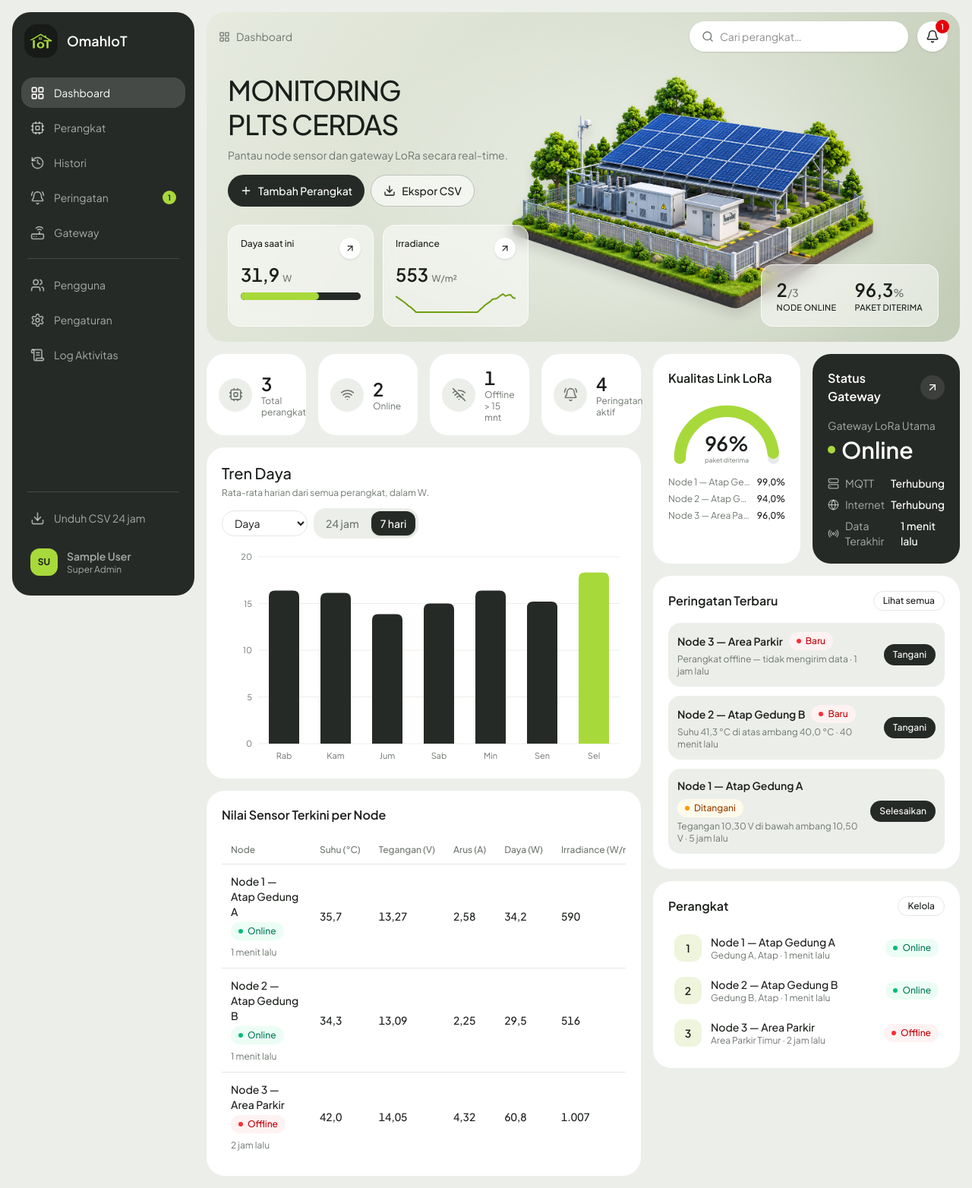
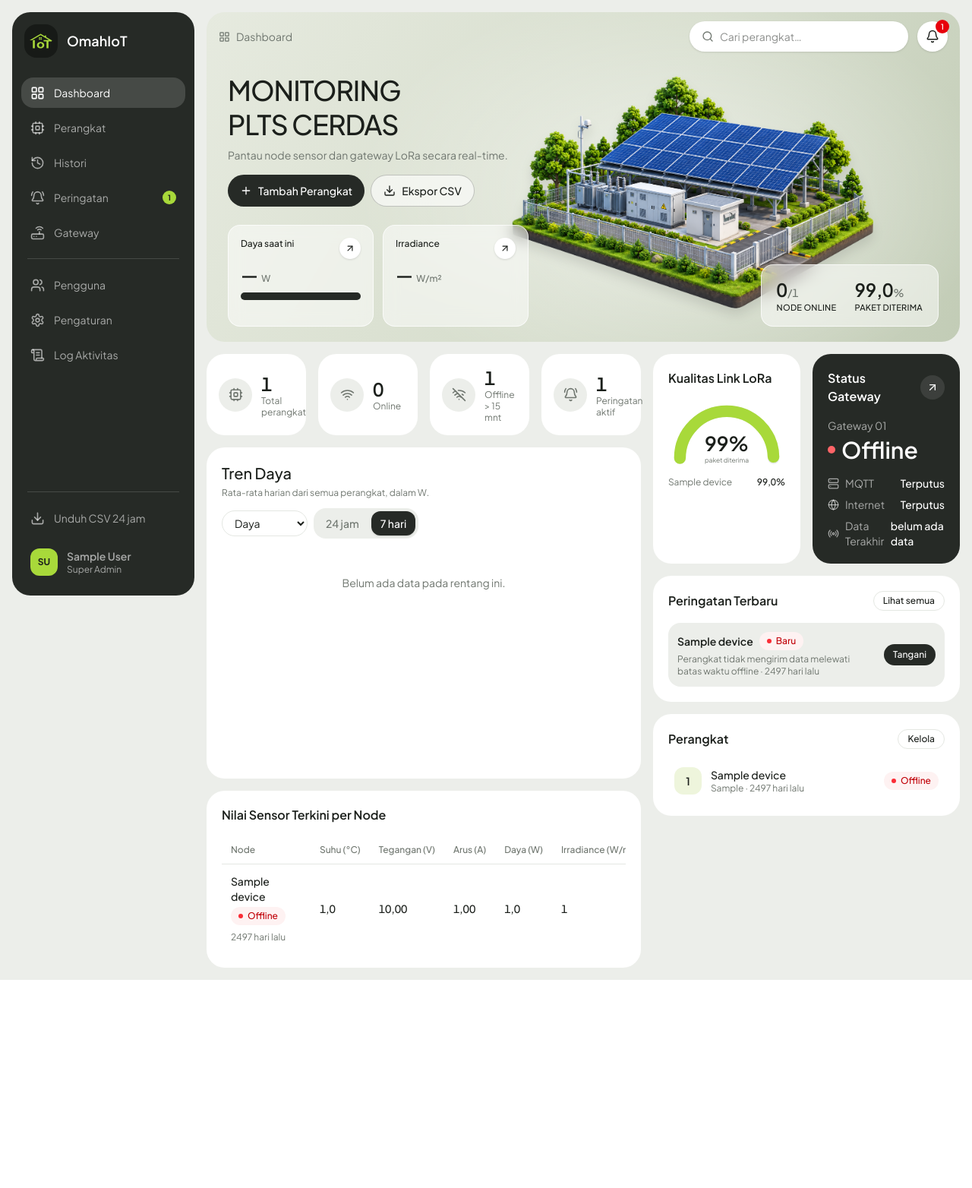
Before and after one commit to bayu3prayitno/dashboard_plts, a Laravel app: page /dashboard in a window 1280 px wide. Shown: the whole page at 76% size. After the commit the page ends 1290 px from the top, so only its background shows below. Run offline with Laravel 12, Linux system fonts and the light colour scheme; a user stored in the database is signed in; data comes from the database, SQL or seed files in the repository; tables that the repository leaves empty hold one stand-in row (values such as "Sample post"); style sheets or scripts are compiled from the project's sources.

Commit message:
add controller dashboard

```diff
--- a/app/Http/Controllers/DashboardController.php
+++ b/app/Http/Controllers/DashboardController.php
@@ -2,15 +2,19 @@
 
 namespace App\Http\Controllers;
 
+use App\Models\Alert;
+use App\Models\Device;
+use App\Models\Gateway;
 use Carbon\CarbonImmutable;
+use Illuminate\Support\Collection;
+use Illuminate\Support\Facades\DB;
 use Illuminate\View\View;
 
 /**
  * Dashboard OmahIoT.
  *
- * Data masih tiruan (deterministik, mengikuti pola matahari harian) dan disusun dengan
- * struktur yang sama seperti nanti dari database: devices, gateway, alerts, sensor_data.
- * Ganti metode-metode mock di bawah dengan query Eloquent saat backend siap.
+ * Membaca data dari tabel devices, measurements, gateways, alerts dan settings.
+ * Waktu di database disimpan dalam UTC; tampilan dan pengelompokan memakai zona TZ (WIB).
  */
 class DashboardController extends Controller
 {
@@ -24,38 +28,43 @@ class DashboardController extends Controller
         'irradiance' => ['label' => 'Irradiance', 'unit' => 'W/m²', 'digits' => 0],
     ];
 
+    /** Jumlah peringatan aktif yang ditampilkan di kartu dashboard. */
+    private const ACTIVE_ALERT_LIMIT = 3;
+
+    /** Nilai status peringatan untuk komponen <x-status-badge>. */
+    private const ALERT_STATUS_KEYS = [
+        Alert::STATUS_NEW => 'baru',
+        Alert::STATUS_ACKNOWLEDGED => 'ditangani',
+        Alert::STATUS_RESOLVED => 'selesai',
+    ];
+
     public function index(): View
     {
         $now = CarbonImmutable::now(self::TZ);
-        $offlineMinutes = 15;
+        $offlineMinutes = Device::offlineTimeoutMinutes();
 
-        $devices = self::withStatus(self::mockDevices($now), $now, $offlineMinutes);
-        foreach ($devices as &$d) {
-            $d['latest'] = $this->sample($d['id'], $d['last_seen']);
-        }
-        unset($d);
+        $latest = $this->latestMeasurements();
+        $devices = Device::query()
+            ->orderBy('node_id')
+            ->get()
+            ->map(fn (Device $device) => $this->deviceRow($device, $latest->get($device->id), $offlineMinutes))
+            ->all();
 
-        $online = array_values(array_filter($devices, fn ($d) => $d['status'] === 'online'));
-        $offline = count(array_filter($devices, fn ($d) => $d['status'] === 'offline'));
-        $avg = fn (string $key) => count($online)
-            ? array_sum(array_map(fn ($d) => $d['latest'][$key], $online)) / count($online)
-            : null;
+        $online = array_values(array_filter($devices, fn ($d) => $d['status'] === Device::STATUS_ONLINE));
+        $offline = count(array_filter($devices, fn ($d) => $d['status'] === Device::STATUS_OFFLINE));
+        $avg = fn (string $key) => $this->average(array_column(array_column($online, 'latest'), $key));
 
-        // Seri tren untuk grafik (rata-rata semua node aktif)
-        $trend = $this->trend($devices, $now);
+        // Tren untuk grafik: rata-rata semua perangkat aktif
+        $activeIds = array_column(array_filter($devices, fn ($d) => $d['aktif']), 'id');
+        $trend = $this->trend($activeIds, $now);
 
         $powerNow = $avg('power');
-        $powerPeak = max(array_map(fn ($p) => $p['value'] ?? 0, $trend['power']['24h']) ?: [0]);
+        $powerPeak = max(array_map(fn ($p) => $p['value'] ?? 0, $trend['power']['24h']));
         $powerShare = $powerNow !== null && $powerPeak > 0 ? min(100, $powerNow / $powerPeak * 100) : 0;
 
-        $links = array_values(array_filter($devices, fn ($d) => $d['aktif']));
-        $received = count($links)
-            ? array_sum(array_map(fn ($d) => 100 - $d['packet_loss'], $links)) / count($links)
-            : null;
-
-        $alerts = self::mockAlerts($now);
-        $activeAlerts = array_values(array_filter($alerts, fn ($a) => $a['status'] !== 'selesai'));
-        $freshAlerts = array_values(array_filter($alerts, fn ($a) => $a['status'] === 'baru'));
+        // Kualitas link: perangkat aktif yang sudah pernah mengirim data
+        $links = array_values(array_filter($devices, fn ($d) => $d['aktif'] && $d['packet_loss'] !== null));
+        $received = $this->average(array_map(fn ($d) => 100 - $d['packet_loss'], $links));
 
         return view('dashboard.index', [
             'devices' => $devices,
@@ -68,136 +77,192 @@ class DashboardController extends Controller
             'irradianceSpark' => $trend['irradiance']['24h'],
             'received' => $received,
             'links' => $links,
-            'gateway' => self::mockGateway($now),
-            'activeAlerts' => $activeAlerts,
-            'freshAlerts' => $freshAlerts,
+            'gateway' => $this->gatewayRow(),
+            'activeAlertCount' => Alert::open()->count(),
+            'activeAlerts' => $this->activeAlerts(),
             'trend' => $trend,
             'sensors' => self::SENSORS,
             'now' => $now,
         ]);
     }
 
-    /** Nilai sensor tiruan satu node pada waktu tertentu (pola matahari + awan harian). */
-    private function sample(int $node, CarbonImmutable $t): array
+    /** Satu baris perangkat untuk tabel dan daftar di dashboard. */
+    private function deviceRow(Device $device, ?object $m, int $offlineMinutes): array
     {
-        $hour = $t->hour + $t->minute / 60;
-        $day = intdiv($t->timestamp + 7 * 3600, 86400);
-        $cloud = 0.65 + 0.35 * (crc32("cloud-$node-$day") % 1000) / 1000;
-        $noise = (crc32("n-$node-{$t->timestamp}") % 10000) / 10000;
-        $sun = $hour > 6 && $hour < 18 ? sin(M_PI * ($hour - 6) / 12) : 0;
-        $s = $sun * $cloud * (0.9 + 0.2 * $noise);
-
-        $voltage = 12.1 + 1.9 * $s + ($noise - 0.5) * 0.1;
-        $current = 0.08 + 4.2 * $s + ($noise - 0.5) * 0.04;
+        $latest = [];
+        foreach (array_keys(self::SENSORS) as $key) {
+            $latest[$key] = $m?->{$key} !== null ? (float) $m->{$key} : null;
+        }
 
         return [
-            'temperature' => round(24 + 2 * sin(M_PI * ($hour - 9) / 12) + 16 * $s + ($noise - 0.5) * 0.6, 1),
-            'voltage' => round($voltage, 2),
-            'current' => round($current, 2),
-            'power' => round($voltage * $current, 1),
-            'irradiance' => (int) round(1000 * $s),
+            'id' => $device->id,
+            'node_id' => $device->node_id,
+            'nama' => $device->name,
+            'lokasi' => $device->location,
+            'aktif' => $device->is_active,
+            'status' => $device->status($offlineMinutes),
+            'last_seen' => $device->last_seen_at,
+            'packet_loss' => $m?->packet_loss !== null ? (float) $m->packet_loss : null,
+            'latest' => $latest,
         ];
     }
 
-    /** Rata-rata harian 7 hari & rata-rata per 30 menit 24 jam untuk tiap sensor. */
-    private function trend(array $devices, CarbonImmutable $now): array
+    /** Pengukuran terakhir tiap perangkat, dikunci dengan device_id. */
+    private function latestMeasurements(): Collection
+    {
+        return DB::table('measurements as m')
+            ->joinSub(
+                DB::table('measurements')
+                    ->selectRaw('device_id, MAX(recorded_at) AS max_recorded_at')
+                    ->groupBy('device_id'),
+                'latest',
+                fn ($join) => $join
+                    ->on('m.device_id', '=', 'latest.device_id')
+                    ->on('m.recorded_at', '=', 'latest.max_recorded_at'),
+            )
+            ->select('m.*')
+            ->get()
+            ->unique('device_id')
+            ->keyBy('device_id');
+    }
+
+    /** Gateway utama untuk kartu status. Dipakai nilai kosong bila belum ada gateway. */
+    private function gatewayRow(): array
+    {
+        $gateway = Gateway::query()->oldest('id')->first();
+
+        if (! $gateway) {
+            return [
+                'nama' => 'Belum ada gateway',
+                'status' => 'offline',
+                'mqtt_status' => 'disconnected',
+                'internet_status' => 'disconnected',
+                'last_seen' => null,
+            ];
+        }
+
+        return [
+            'nama' => $gateway->name,
+            'status' => $gateway->status,
+            'mqtt_status' => $gateway->mqtt_status,
+            'internet_status' => $gateway->internet_status,
+            'last_seen' => $gateway->last_seen_at,
+        ];
+    }
+
+    /** Peringatan yang belum selesai, terbaru dulu. */
+    private function activeAlerts(): array
+    {
+        return Alert::open()
+            ->with('device:id,name')
+            ->latest('triggered_at')
+            ->limit(self::ACTIVE_ALERT_LIMIT)
+            ->get()
+            ->map(fn (Alert $alert) => [
+                'id' => $alert->id,
+                'device' => $alert->device?->name ?? '-',
+                'text' => $alert->message(),
+                'waktu' => $alert->triggered_at,
+                'status' => self::ALERT_STATUS_KEYS[$alert->status] ?? 'selesai',
+            ])
+            ->all();
+    }
+
+    /**
+     * Tren sensor: 24 jam (48 bucket @30 menit) dan 7 hari (rata-rata harian), keduanya rata-rata lintas perangkat aktif.
+     *
+     * @param  array<int>  $deviceIds
+     */
+    private function trend(array $deviceIds, CarbonImmutable $now): array
     {
         $days = ['Min', 'Sen', 'Sel', 'Rab', 'Kam', 'Jum', 'Sab'];
-        $active = array_filter($devices, fn ($d) => $d['aktif']);
-        $out = [];
+        // WIB tidak memakai DST, jadi offset jam tetap; dipakai untuk pengelompokan di SQL
+        $offsetHours = intdiv($now->getOffset(), 3600);
 
-        $avgAt = function (CarbonImmutable $t) use ($active) {
-            $rows = [];
-            foreach ($active as $d) {
-                if ($t <= $d['last_seen']) {
-                    $rows[] = $this->sample($d['id'], $t);
-                }
-            }
+        // 48 bucket @30 menit yang berakhir di bucket berjalan (pukul 08:40 → bucket 08:30 paling kanan)
+        $currentBucket = $now->setMinute($now->minute >= 30 ? 30 : 0)->startOfMinute();
+        $start = $currentBucket->subMinutes(30 * 47);
+        $rows24 = $this->averages(
+            $deviceIds,
+            $start,
+            $now,
+            "DATE_FORMAT(DATE_ADD(recorded_at, INTERVAL {$offsetHours} HOUR), '%Y-%m-%d %H') AS hour_key, IF(MINUTE(recorded_at) >= 30, 1, 0) AS half_key",
+            ['hour_key', 'half_key'],
+        );
 
-            return $rows;
-        };
-
-        // 24 jam: 48 bucket @30 menit
-        $h24 = [];
-        $start = $now->subDay()->startOfHour();
+        $series24 = [];
         for ($i = 0; $i < 48; $i++) {
             $t = $start->addMinutes(30 * $i);
-            $h24[] = ['label' => $t->format('H:i'), 'title' => $t->translatedFormat('d M H:i'), 'rows' => $avgAt($t)];
+            $series24[] = [
+                'label' => $t->format('H:i'),
+                'title' => $t->translatedFormat('d M H:i'),
+                'row' => $rows24->get($t->format('Y-m-d H').'|'.($t->minute >= 30 ? 1 : 0)),
+            ];
         }
 
-        // 7 hari: rata-rata sampel tiap 30 menit per hari
-        $d7 = [];
+        $rows7 = $this->averages(
+            $deviceIds,
+            $now->subDays(6)->startOfDay(),
+            $now,
+            "DATE(DATE_ADD(recorded_at, INTERVAL {$offsetHours} HOUR)) AS day_key",
+            ['day_key'],
+        );
+
+        $series7 = [];
         for ($i = 6; $i >= 0; $i--) {
             $day = $now->subDays($i)->startOfDay();
-            $rows = [];
-            for ($m = 0; $m < 48; $m++) {
-                $t = $day->addMinutes(30 * $m);
-                if ($t > $now) {
-                    break;
-                }
-                array_push($rows, ...$avgAt($t));
-            }
-            $d7[] = ['label' => $days[$day->dayOfWeek], 'title' => $days[$day->dayOfWeek].', '.$day->format('d M'), 'rows' => $rows];
+            $series7[] = [
+                'label' => $days[$day->dayOfWeek],
+                'title' => $days[$day->dayOfWeek].', '.$day->format('d M'),
+                'row' => $rows7->get($day->format('Y-m-d')),
+            ];
         }
 
+        $out = [];
         foreach (array_keys(self::SENSORS) as $key) {
-            $mean = fn ($rows) => count($rows) ? round(array_sum(array_column($rows, $key)) / count($rows), 2) : null;
+            $value = fn ($row) => $row?->{$key} !== null ? round((float) $row->{$key}, 2) : null;
+
             $out[$key] = [
-                '24h' => array_map(fn ($b) => ['label' => $b['label'], 'title' => $b['title'], 'value' => $mean($b['rows'])], $h24),
-                '7d' => array_map(fn ($b) => ['label' => $b['label'], 'title' => $b['title'], 'value' => $mean($b['rows'])], $d7),
+                '24h' => array_map(fn ($b) => ['label' => $b['label'], 'title' => $b['title'], 'value' => $value($b['row'])], $series24),
+                '7d' => array_map(fn ($b) => ['label' => $b['label'], 'title' => $b['title'], 'value' => $value($b['row'])], $series7),
             ];
         }
 
         return $out;
     }
 
-    public static function mockDevices(CarbonImmutable $now): array
+    /**
+     * Rata-rata semua sensor per grup waktu, hanya dari perangkat yang diberikan.
+     *
+     * @param  array<int>  $deviceIds
+     * @param  array<string>  $groupBy  alias kolom grup dari $groupSql
+     * @return Collection<string, object> dikunci dengan nilai grup digabung "|"
+     */
+    private function averages(array $deviceIds, CarbonImmutable $from, CarbonImmutable $to, string $groupSql, array $groupBy): Collection
     {
-        $slot = $now->setTime($now->hour, intdiv($now->minute, 5) * 5);
+        if ($deviceIds === []) {
+            return collect();
+        }
 
-        return [
-            ['id' => 1, 'node_id' => 1, 'nama' => 'Node 1 — Atap Gedung A', 'lokasi' => 'Gedung A, Atap', 'aktif' => true, 'last_seen' => $slot, 'packet_loss' => 1.0, 'rssi' => -72, 'snr' => 9.5],
-            ['id' => 2, 'node_id' => 2, 'nama' => 'Node 2 — Atap Gedung B', 'lokasi' => 'Gedung B, Atap', 'aktif' => true, 'last_seen' => $slot, 'packet_loss' => 6.0, 'rssi' => -88, 'snr' => 6.0],
-            ['id' => 3, 'node_id' => 3, 'nama' => 'Node 3 — Area Parkir', 'lokasi' => 'Area Parkir Timur', 'aktif' => true, 'last_seen' => $slot->subMinutes(130), 'packet_loss' => 4.0, 'rssi' => -103, 'snr' => 1.5],
-        ];
+        $avgSql = implode(', ', array_map(fn (string $key) => "AVG({$key}) AS {$key}", array_keys(self::SENSORS)));
+
+        return DB::table('measurements')
+            ->whereIn('device_id', $deviceIds)
+            ->whereBetween('recorded_at', [
+                $from->utc()->format('Y-m-d H:i:s'),
+                $to->utc()->format('Y-m-d H:i:s'),
+            ])
+            ->selectRaw("{$groupSql}, {$avgSql}")
+            ->groupBy($groupBy)
+            ->get()
+            ->keyBy(fn ($row) => implode('|', array_map(fn (string $col) => $row->{$col}, $groupBy)));
     }
 
-    public static function mockGateway(CarbonImmutable $now): array
+    /** Rata-rata nilai yang tidak null; null bila tidak ada data. */
+    private function average(array $values): ?float
     {
-        return [
-            'id' => 1,
-            'nama' => 'Gateway LoRa Utama',
-            'lokasi' => 'Ruang Kontrol, Gedung A',
-            'status' => 'online',
-            'mqtt_status' => 'connected',
-            'internet_status' => 'connected',
-            'last_seen' => $now->subMinute(),
-            'beacon_menit' => 5,
-            'broker' => 'mqtt.omahiot.example:8883',
-            'topic' => 'omahiot/gateway-1/node/+/data',
-            'ip_lokal' => '192.168.1.50',
-        ];
-    }
+        $values = array_values(array_filter($values, fn ($v) => $v !== null));
 
-    /** Tambahkan status online/offline/nonaktif berdasarkan last_seen. */
-    public static function withStatus(array $devices, CarbonImmutable $now, int $offlineMinutes = 15): array
-    {
-        return array_map(function ($d) use ($now, $offlineMinutes) {
-            $d['status'] = ! $d['aktif'] ? 'nonaktif'
-                : ($d['last_seen']->diffInMinutes($now, true) > $offlineMinutes ? 'offline' : 'online');
-
-            return $d;
-        }, $devices);
-    }
-
-    public static function mockAlerts(CarbonImmutable $now): array
-    {
-        return [
-            ['id' => 1, 'device' => 'Node 3 — Area Parkir', 'text' => 'Perangkat offline — tidak mengirim data', 'waktu' => $now->subMinutes(115), 'status' => 'baru'],
-            ['id' => 2, 'device' => 'Node 2 — Atap Gedung B', 'text' => 'Suhu 41,3 °C di atas ambang 40,0 °C', 'waktu' => $now->subMinutes(40), 'status' => 'baru'],
-            ['id' => 3, 'device' => 'Node 1 — Atap Gedung A', 'text' => 'Tegangan 10,30 V di bawah ambang 10,50 V', 'waktu' => $now->subHours(5), 'status' => 'ditangani'],
-            ['id' => 4, 'device' => 'Node 3 — Area Parkir', 'text' => 'Irradiance 1.236 W/m² di atas ambang 1.200 W/m²', 'waktu' => $now->subHours(26), 'status' => 'ditangani'],
-            ['id' => 5, 'device' => 'Node 2 — Atap Gedung B', 'text' => 'Daya 84,6 W di atas ambang 80,0 W', 'waktu' => $now->subDays(2), 'status' => 'selesai'],
-        ];
+        return $values === [] ? null : array_sum($values) / count($values);
     }
 }
--- a/app/Models/Device.php
+++ b/app/Models/Device.php
@@ -40,14 +40,19 @@ class Device extends Model
         return is_numeric($value) ? (int) $value : self::DEFAULT_OFFLINE_TIMEOUT_MINUTES;
     }
 
-    /** Status untuk tampilan: nonaktif, online, atau offline (dihitung dari last_seen_at). */
-    public function status(): string
+    /**
+     * Status untuk tampilan: nonaktif, online, atau offline (dihitung dari last_seen_at).
+     * Kirim $offlineMinutes bila sudah dibaca, agar tidak query settings berulang.
+     */
+    public function status(?int $offlineMinutes = null): string
     {
         if (! $this->is_active) {
             return self::STATUS_INACTIVE;
         }
 
-        if ($this->last_seen_at === null || $this->last_seen_at->lt(now()->subMinutes(self::offlineTimeoutMinutes()))) {
+        $offlineMinutes ??= self::offlineTimeoutMinutes();
+
+        if ($this->last_seen_at === null || $this->last_seen_at->lt(now()->subMinutes($offlineMinutes))) {
             return self::STATUS_OFFLINE;
         }
 
--- a/app/Providers/AppServiceProvider.php
+++ b/app/Providers/AppServiceProvider.php
@@ -2,9 +2,8 @@
 
 namespace App\Providers;
 
-use App\Http\Controllers\DashboardController;
 use App\Models\Alert;
-use Carbon\CarbonImmutable;
+use App\Models\Device;
 use Illuminate\Support\Facades\View;
 use Illuminate\Support\ServiceProvider;
 
@@ -23,10 +22,8 @@ class AppServiceProvider extends ServiceProvider
      */
     public function boot(): void
     {
-        // Data untuk header & sidebar (badge peringatan, notifikasi, pencarian perangkat).
-        // Masih tiruan — ganti dengan query model saat backend siap.
+        // Data untuk header & sidebar
         View::composer('layouts.app', function ($view) {
-            $now = CarbonImmutable::now(DashboardController::TZ);
             $openAlerts = Alert::query()->open()->with('device:id,name')->latest('triggered_at')->get();
 
             $view->with([
@@ -46,13 +43,18 @@ class AppServiceProvider extends ServiceProvider
                     ])
                     ->values()
                     ->all(),
-                'layoutDevices' => array_map(fn ($d) => [
-                    'id' => $d['id'],
-                    'nama' => $d['nama'],
-                    'lokasi' => $d['lokasi'],
-                    'node_id' => $d['node_id'],
-                    'url' => route('devices.show', $d['id']),
-                ], DashboardController::mockDevices($now)),
+                'layoutDevices' => Device::query()
+                    ->orderBy('node_id')
+                    ->get(['id', 'node_id', 'name', 'location'])
+                    ->map(fn (Device $d) => [
+                        'id' => $d->id,
+                        'nama' => $d->name,
+                        'lokasi' => $d->location,
+                        'node_id' => $d->node_id,
+                        'url' => route('devices.show', $d->id),
+                    ])
+                    ->values()
+                    ->all(),
             ]);
         });
     }
--- a/resources/views/dashboard/index.blade.php
+++ b/resources/views/dashboard/index.blade.php
@@ -27,7 +27,7 @@
         ['route' => 'devices.index', 'icon' => 'cpu', 'label' => 'Total perangkat', 'value' => count($devices)],
         ['route' => 'devices.index', 'icon' => 'wifi', 'label' => 'Online', 'value' => $onlineCount],
         ['route' => 'devices.index', 'icon' => 'wifi-off', 'label' => "Offline > {$offlineMinutes} mnt", 'value' => $offlineCount],
-        ['route' => 'alerts.index', 'icon' => 'bell-ring', 'label' => 'Peringatan aktif', 'value' => count($activeAlerts)],
+        ['route' => 'alerts.index', 'icon' => 'bell-ring', 'label' => 'Peringatan aktif', 'value' => $activeAlertCount],
     ];
 @endphp
 
@@ -161,7 +161,7 @@
                                         <a href="{{ route('devices.show', $d['id']) }}" class="font-medium hover:underline">{{ $d['nama'] }}</a>
                                         <div class="mt-1 flex flex-wrap items-center gap-2">
                                             <x-status-badge :status="$d['status']" />
-                                            <span class="text-xs whitespace-nowrap text-muted" title="{{ $d['last_seen']->translatedFormat('d M Y H:i') }} WIB">{{ Format::relTime($d['last_seen']) }}</span>
+                                            <span class="text-xs whitespace-nowrap text-muted" title="{{ $d['last_seen'] ? $d['last_seen']->timezone(\App\Http\Controllers\DashboardController::TZ)->translatedFormat('d M Y H:i').' WIB' : 'Belum pernah mengirim data' }}">{{ Format::relTime($d['last_seen']) }}</span>
                                         </div>
                                     </td>
                                     @foreach ($sensors as $key => $s)
@@ -233,7 +233,7 @@
                     <h2 class="text-base font-semibold">Peringatan Terbaru</h2>
                     <a href="{{ route('alerts.index') }}" class="rounded-full border border-line px-3 py-1 text-xs font-medium hover:bg-canvas">Lihat semua</a>
                 </div>
-                @if (count($activeAlerts) === 0)
+                @if ($activeAlertCount === 0)
                     <p class="py-8 text-center text-sm text-muted">Tidak ada peringatan aktif.</p>
                 @endif
                 <ul class="space-y-3">
```
